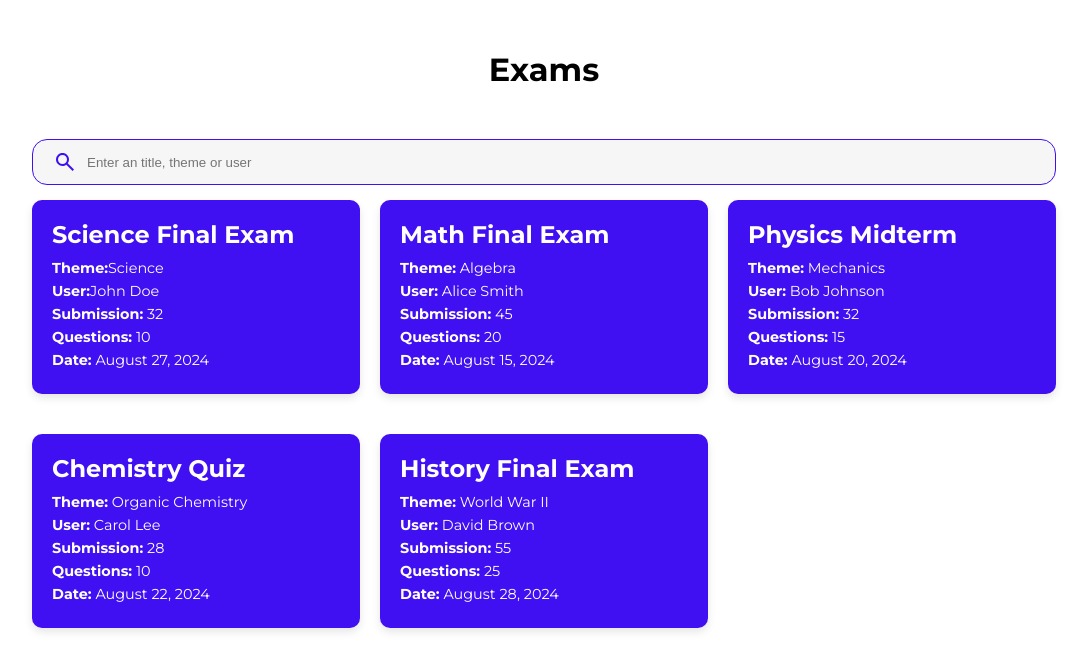
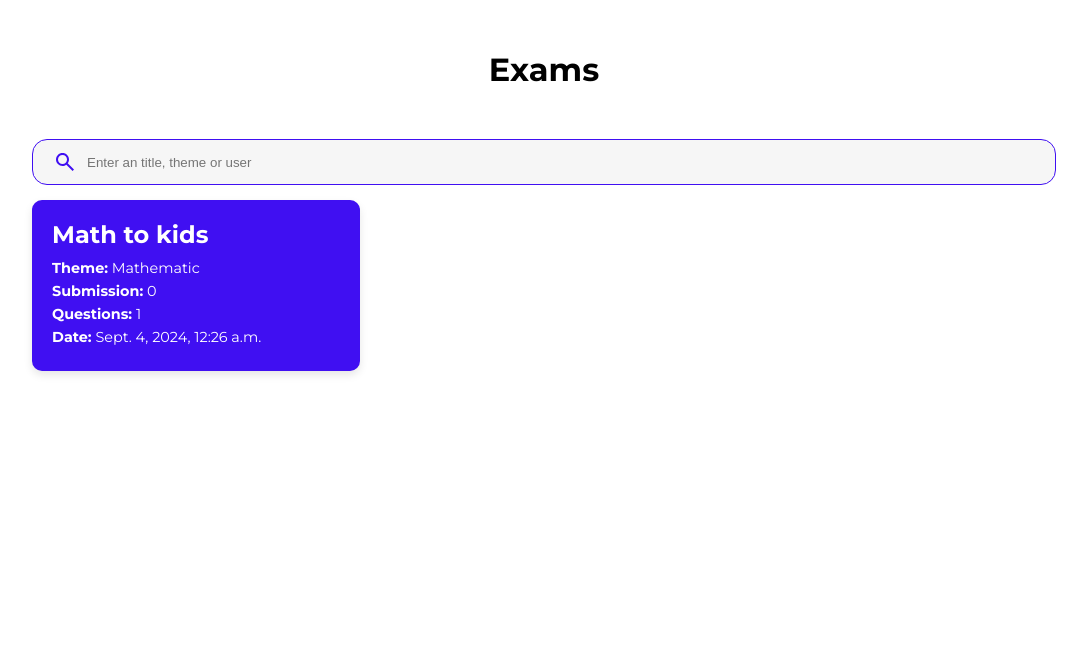
Before and after one commit to JoaoRobert0/django-online-exams, a Django app: page /exams in a window 1280 px wide. Shown: the part 47-718 px from the top of the page, without its empty margins (96-1183 px from the left). Run offline with Django 5.2, Linux system fonts and the light colour scheme; data comes from the database, SQL or seed files in the repository; tables that the repository leaves empty hold one stand-in row (values such as "Sample post").

Commit message:
Setup exams and exam

```diff
--- a/app/templates/app/exams.html
+++ b/app/templates/app/exams.html
@@ -10,46 +10,15 @@
         <input type="text" placeholder="Enter an title, theme or user" name="querry">
     </form>
     <div class="exams-grid">
-        <a href="{% url 'exam' %}" class="exam-card">
-            <h2>Science Final Exam</h2>
-            <p class="exam-details"><span>Theme:</span>Science</p>
-            <p class="exam-details"><span>User:</span>John Doe</p>
-            <p class="exam-details"><span>Submission:</span> 32</p>
-            <p class="exam-details"><span>Questions:</span> 10</p>
-            <p class="exam-details"><span>Date:</span> August 27, 2024</p>
-        </a>
-        <a href="#" class="exam-card">
-            <h2>Math Final Exam</h2>
-            <p class="exam-details"><span>Theme:</span> Algebra</p>
-            <p class="exam-details"><span>User:</span> Alice Smith</p>
-            <p class="exam-details"><span>Submission:</span> 45</p>
-            <p class="exam-details"><span>Questions:</span> 20</p>
-            <p class="exam-details"><span>Date:</span> August 15, 2024</p>
-        </a>
-        <a href="#" class="exam-card">
-            <h2>Physics Midterm</h2>
-            <p class="exam-details"><span>Theme:</span> Mechanics</p>
-            <p class="exam-details"><span>User:</span> Bob Johnson</p>
-            <p class="exam-details"><span>Submission:</span> 32</p>
-            <p class="exam-details"><span>Questions:</span> 15</p>
-            <p class="exam-details"><span>Date:</span> August 20, 2024</p>
-        </a>
-        <a href="#" class="exam-card">
-            <h2>Chemistry Quiz</h2>
-            <p class="exam-details"><span>Theme:</span> Organic Chemistry</p>
-            <p class="exam-details"><span>User:</span> Carol Lee</p>
-            <p class="exam-details"><span>Submission:</span> 28</p>
-            <p class="exam-details"><span>Questions:</span> 10</p>
-            <p class="exam-details"><span>Date:</span> August 22, 2024</p>
-        </a>
-        <a href="#" class="exam-card">
-            <h2>History Final Exam</h2>
-            <p class="exam-details"><span>Theme:</span> World War II</p>
-            <p class="exam-details"><span>User:</span> David Brown</p>
-            <p class="exam-details"><span>Submission:</span> 55</p>
-            <p class="exam-details"><span>Questions:</span> 25</p>
-            <p class="exam-details"><span>Date:</span> August 28, 2024</p>
-        </a>
+        {% for exam in exams %}
+            <a href="{% url 'exam' exam.id %}" class="exam-card">
+                <h2>{{ exam.title }}</h2>
+                <p class="exam-details"><span>Theme:</span> {{ exam.theme.title }}</p>
+                <p class="exam-details"><span>Submission:</span> {{ exam.how_many_submissions }}</p>
+                <p class="exam-details"><span>Questions:</span> {{ exam.question_set.count }}</p>
+                <p class="exam-details"><span>Date:</span> {{ exam.date_created }}</p>
+            </a>
+        {% endfor %}
     </div>
 </div>
 {% endblock content %}
--- a/app/urls.py
+++ b/app/urls.py
@@ -6,7 +6,7 @@ urlpatterns = [
     path('login', views.login, name='login'),
     path('sign-up', views.sign_up, name='sign-up'),
     path('exams', views.exams, name='exams'),
-    path('exam', views.exam, name='exam'),
+    path('exam/<int:id>', views.exam, name='exam'),
     path('feedback', views.feedback, name='feedback'),
     path('my-exams', views.my_exams, name='my-exams'),
     path('my-exam', views.my_exam, name='my-exam'),
--- a/app/views.py
+++ b/app/views.py
@@ -12,10 +12,17 @@ def sign_up(request):
     return render(request, 'app/sign-up.html')
 
 def exams(request):
-    return render(request, 'app/exams.html')
+    exams = Exam.objects.all().order_by('-date_created')
+    context = {'exams': exams}
+    return render(request, 'app/exams.html', context)
 
-def exam(request):
-    return render(request, 'app/exam.html')
+def exam(request, id):
+    exam = Exam.objects.get(id=id)
+
+    if exam:
+        context = {'exam': exam}
+
+    return render(request, 'app/exam.html', context)
 
 def feedback(request):
     return render(request, 'app/feedback.html')
--- a/themes/exams.html
+++ b/themes/exams.html
@@ -71,7 +71,6 @@
                     <p class="exam-details"><span>Date:</span> August 28, 2024</p>
                 </a>
             </div>
-
         </div>
     </main>
 
```
Also changed, not shown: app/templates/app/exam.html (+19 -21 lines).
